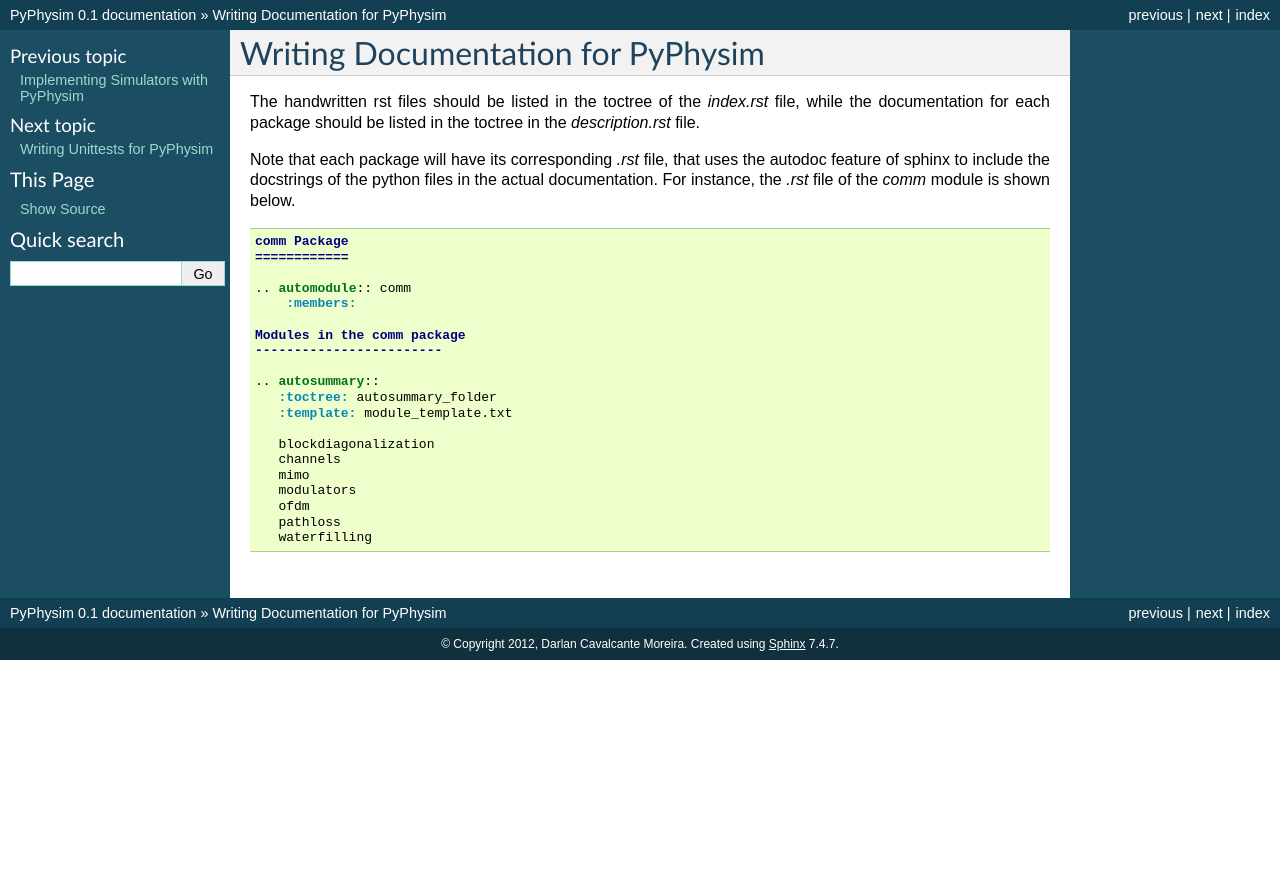
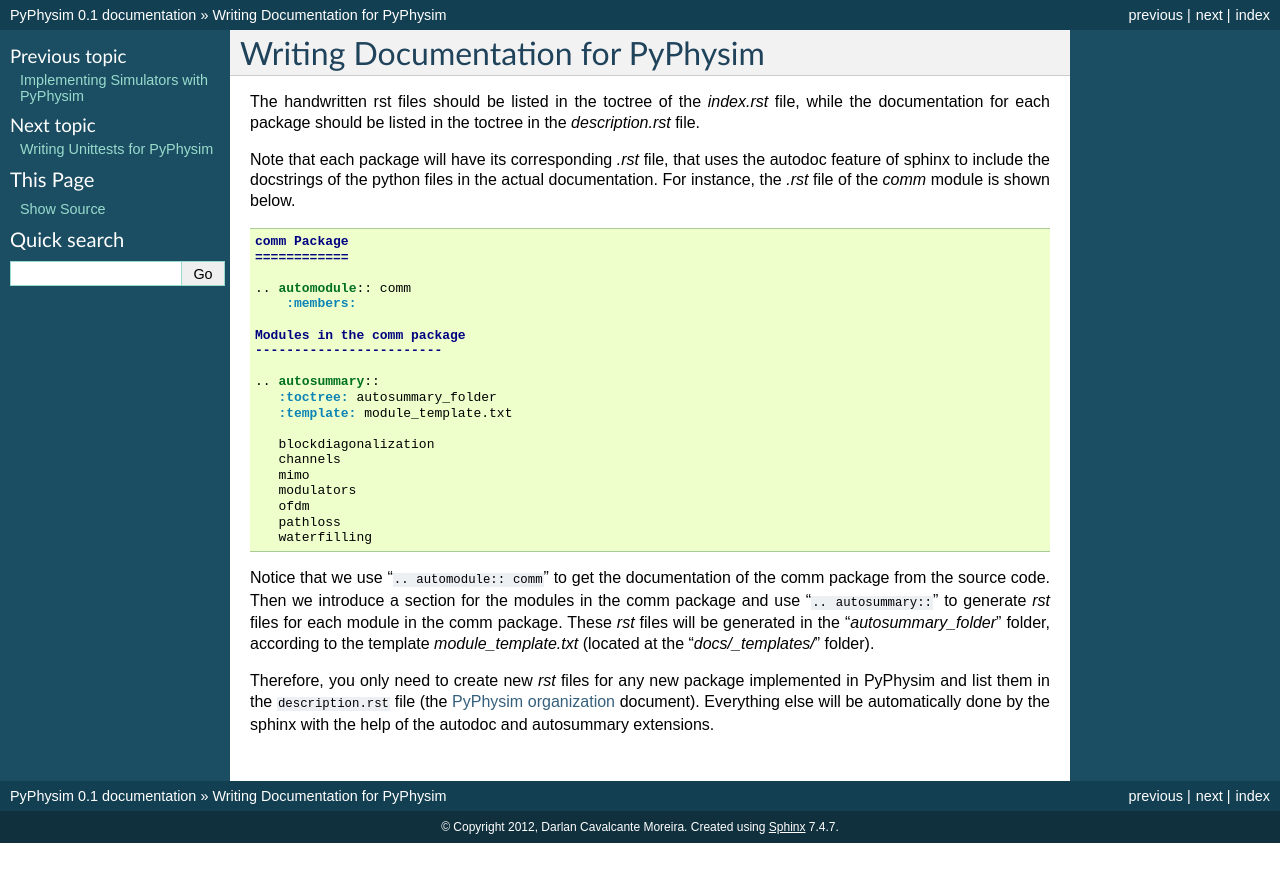
Before and after one commit to darcamo/pyphysim, a Sphinx documentation site: the page built from docs/writing_documentation.rst, in a window 1280 px wide. Shown: the top 882 px of the page. Built offline with Sphinx 7.4.7, drawn with Linux system fonts in a browser that asks for light colours; formulas are drawn with MathJax 3.

Commit message:
Small changes in the documentation and docstrings.
git-svn-id: http://py-physim.googlecode.com/svn/trunk@173 52f46f9c-28e8-69bd-04f8-aaf5e2abe915

```diff
--- a/docs/writing_documentation.rst
+++ b/docs/writing_documentation.rst
@@ -12,3 +12,15 @@
 
 .. literalinclude:: comm.rst
    :language: rst
+
+Notice that we use "``.. automodule:: comm``" to get the documentation of
+the comm package from the source code. Then we introduce a section for the
+modules in the comm package and use "``.. autosummary::``" to generate `rst`
+files for each module in the comm package. These `rst` files will be
+generated in the "`autosummary_folder`" folder, according to the template
+`module_template.txt` (located at the "`docs/_templates/`" folder).
+
+Therefore, you only need to create new `rst` files for any new package
+implemented in PyPhysim and list them in the :file:`description.rst` file
+(the :doc:`description` document). Everything else will be automatically
+done by the sphinx with the help of the autodoc and autosummary extensions.
```
Also changed, not shown: 1 other file.
